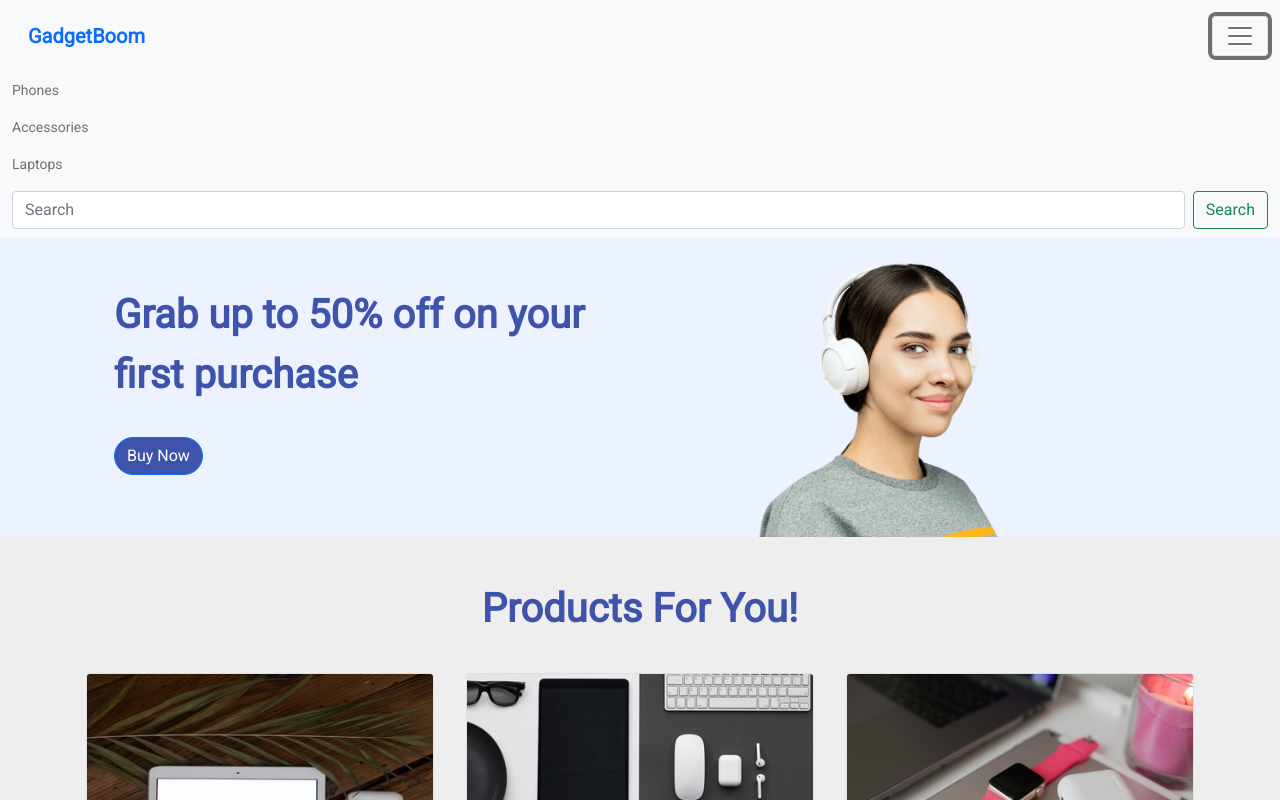
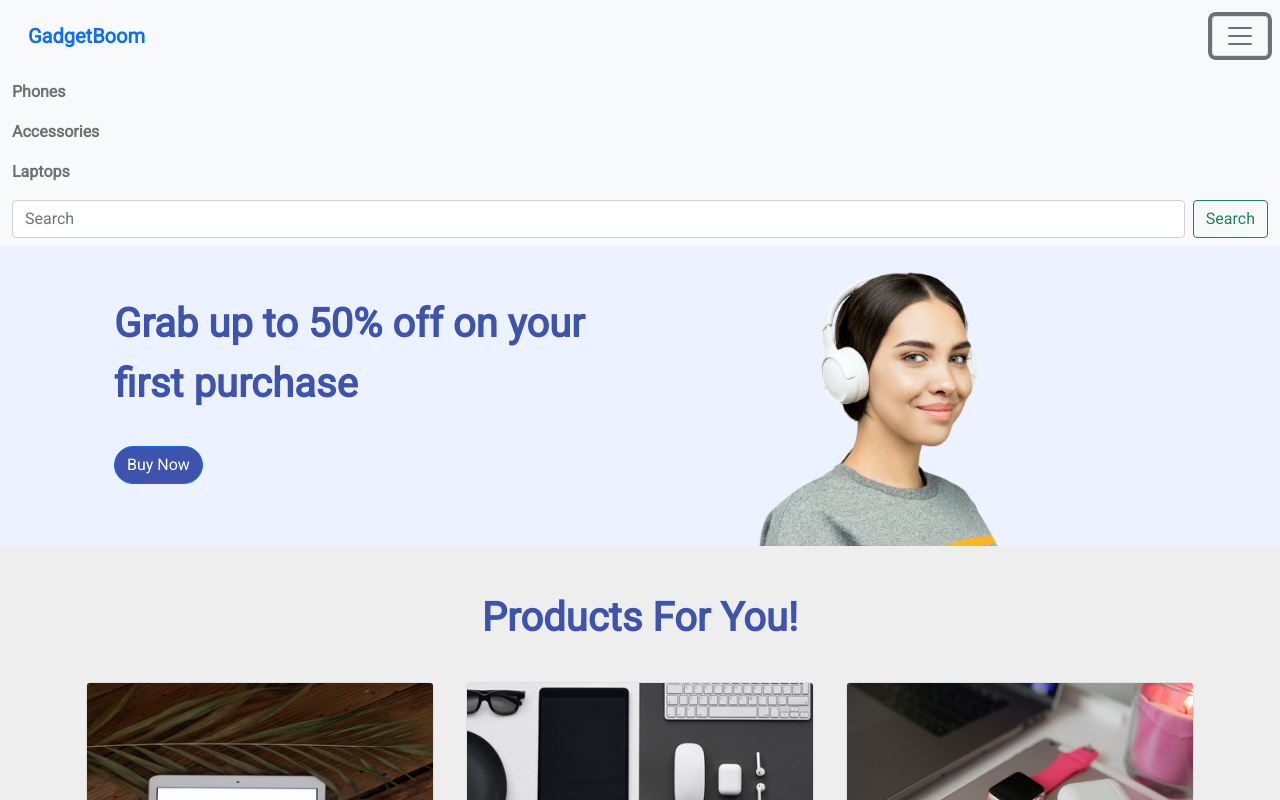
Before and after one commit to samueldobi/Ecommerce-react-app, a React (Create React App) app: page / in a window 1280 px wide. Both pictures are taken after a click on the button 1240 px from the left and 36 px from the top of the page. Shown: the top 800 px of the page. Built offline with nearby package versions, Linux system fonts and the light colour scheme.

Commit message:
Slight css change

```diff
--- a/src/components/Navbar.js
+++ b/src/components/Navbar.js
@@ -33,13 +33,13 @@ function MyNavbar() {
           <Navbar.Toggle onClick={() => setNavbarOpen(!isNavbarOpen)} />
           <Navbar.Collapse in={isNavbarOpen}>
             <Nav className="justify-content-end flex-grow-1 pe-3 nav-link">
-              <Nav.Link as={Link} to="/phones">
+              <Nav.Link as={Link} to="/phones" className='fw-bold fs-6'>
                 Phones
               </Nav.Link>
-              <Nav.Link as={Link} to="/accesories">
+              <Nav.Link as={Link} to="/accesories " className='fw-bold fs-6'>
                 Accessories
               </Nav.Link>
-              <Nav.Link as={Link} to="/laptops">
+              <Nav.Link as={Link} to="/laptops" className='fw-bold fs-6'>
                 Laptops
               </Nav.Link>
             </Nav>
--- a/src/index.css
+++ b/src/index.css
@@ -46,6 +46,9 @@ code {
 .hero-btn{
   background-color: var(--blue);
   border-radius: 20px;
+}
+.hero-btn:hover{
+  transform: scale(1.07);
 }
 .link-btn{
   background-color: #BFACE2;
```
